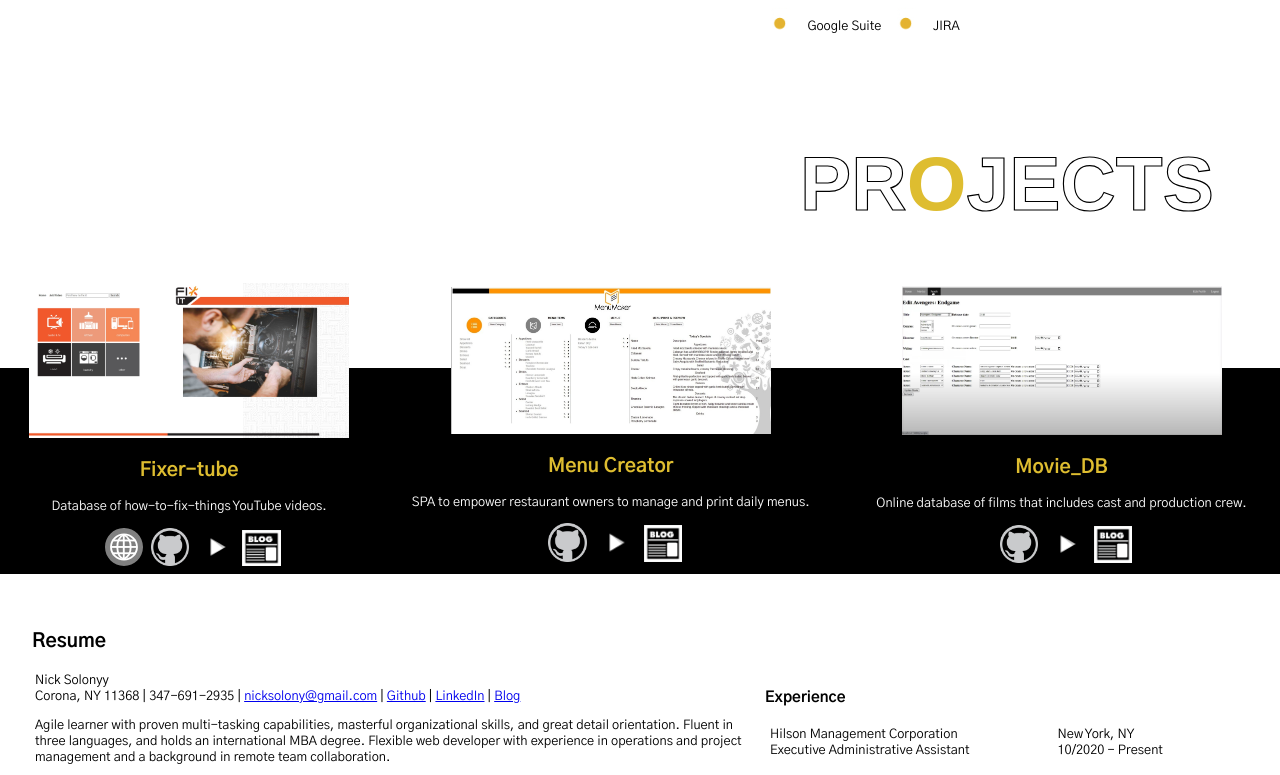
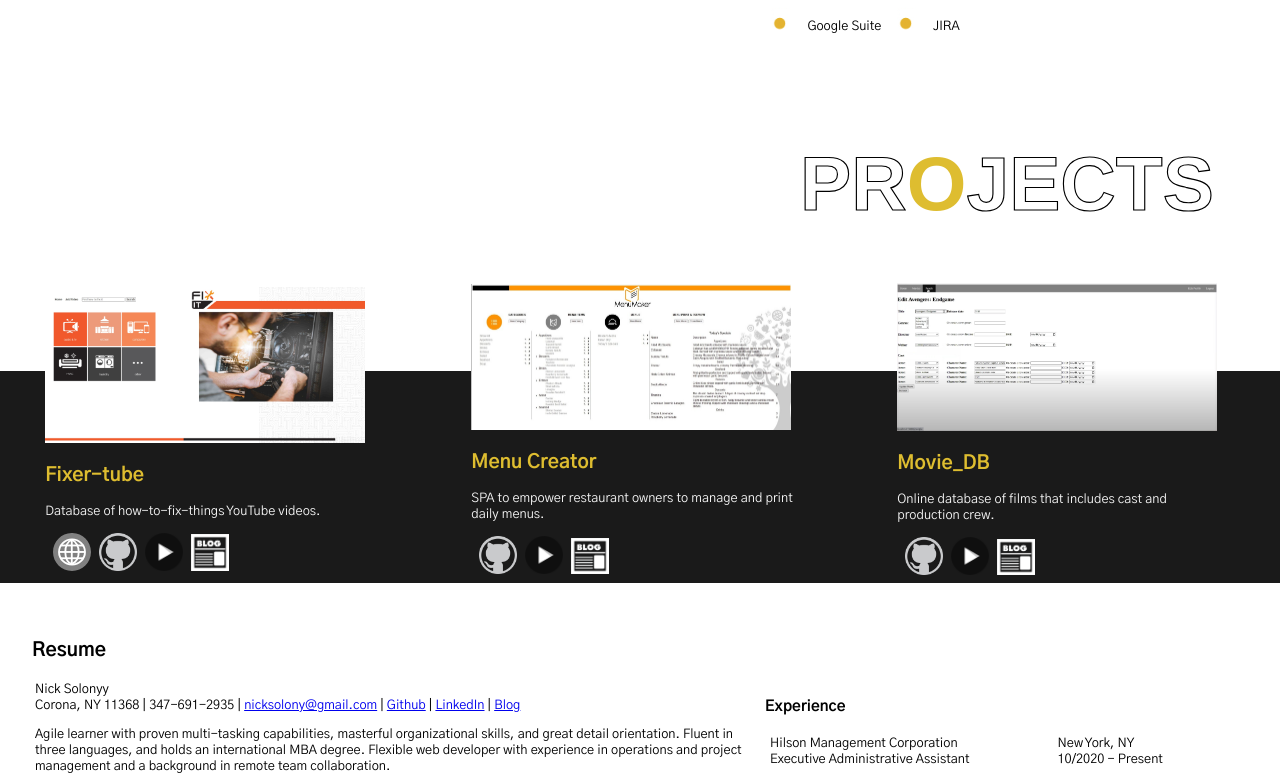
Before and after one commit to nicksolony/portfolio-frontend, a React (Create React App) app: page / in a window 1280 px wide. Shown: the part 534-1309 px from the top of the page. Built offline with nearby package versions, Linux system fonts and the light colour scheme.

Commit message:
finished projects section css

```diff
--- a/src/App.css
+++ b/src/App.css
@@ -105,7 +105,7 @@ body {
 
 .NavItem .active {
   text-decoration: underline;
-  text-decoration-color:orange;
+  text-decoration-color:#DEBD30;
   text-decoration-thickness: .25vw;
 }
 
@@ -223,7 +223,7 @@ hr {
   font-family:Arial, Helvetica, sans-serif;
   margin-left: 60vw;
   font-size: 6em;
-  color: black;
+  color: 1a1a1a;
   -webkit-text-fill-color: white;
   -webkit-text-stroke-width: 0.015em;
   -webkit-text-stroke-color: black;
@@ -241,8 +241,8 @@ hr {
 #Projects .sectionContent{
   /* background-image: url('/src/imgs/projects-bg.png'); */
   /* background: linear-gradient(to bottom, white 0% 40%,black 60% 100%); */
-  background: linear-gradient(white 30%, black 30%);
-  color: white;
+  background: linear-gradient(white 30%, #1a1a1a 30%);
+  color: whitesmoke;
   width: 100vw;
   margin-left:-2.5vw;
 }
@@ -260,16 +260,35 @@ vertical-align: middle;
 text-align: center;
 }
 
+.projectCell{
+  width:33%;
+}
 .projectItem {
-  horizontal-align: left;
+  text-align: left;
+  margin-left: 10%;
+  color:
+}
+
+.projectItem h2, .projectItem p{
+  text-align: left;
+  margin-left:0;
+  width: 85%;
 }
 
 .projectItem h2 {
   color:#DEBD30
 }
 
+/* .projectLinks{
+  text-align: center;
+  margin-left: 0;
+} */
+
+
+
 .projectImage {
   width: 25vw;
+
 }
 
 .socIcon {
--- a/src/components/ProjectItem.js
+++ b/src/components/ProjectItem.js
@@ -15,11 +15,13 @@ class ProjectItem extends Component {
 
                 {/* <iframe width="300" height="300" src={this.props.item.youtube} title="YouTube video player" frameborder="0" allow="accelerometer; autoplay; clipboard-write; encrypted-media; gyroscope; picture-in-picture; fullscreen"></iframe> */}
                 <img className="projectImage" src={this.props.item.img} alt={this.props.item.name} />
+
                 <h2>{this.props.item.name}</h2>
                 <p>{this.props.item.desc}</p>
+                <div className="projectLinks">
                 {this.props.item.links.map((link)=>
                 <ProjectLink link = {link}  />)}
-
+              </div>
 
 
 
--- a/src/contents/Projects.js
+++ b/src/contents/Projects.js
@@ -10,7 +10,7 @@ class Projects extends Component {
                 <table>
                 <tr>
 
-                    {this.props.projects.map((project)=><td><ProjectItem item={project}  /></td>)}
+                    {this.props.projects.map((project)=><td className="projectCell"><ProjectItem item={project}  /></td>)}
                 </tr>
             </table>
             </div>
```
